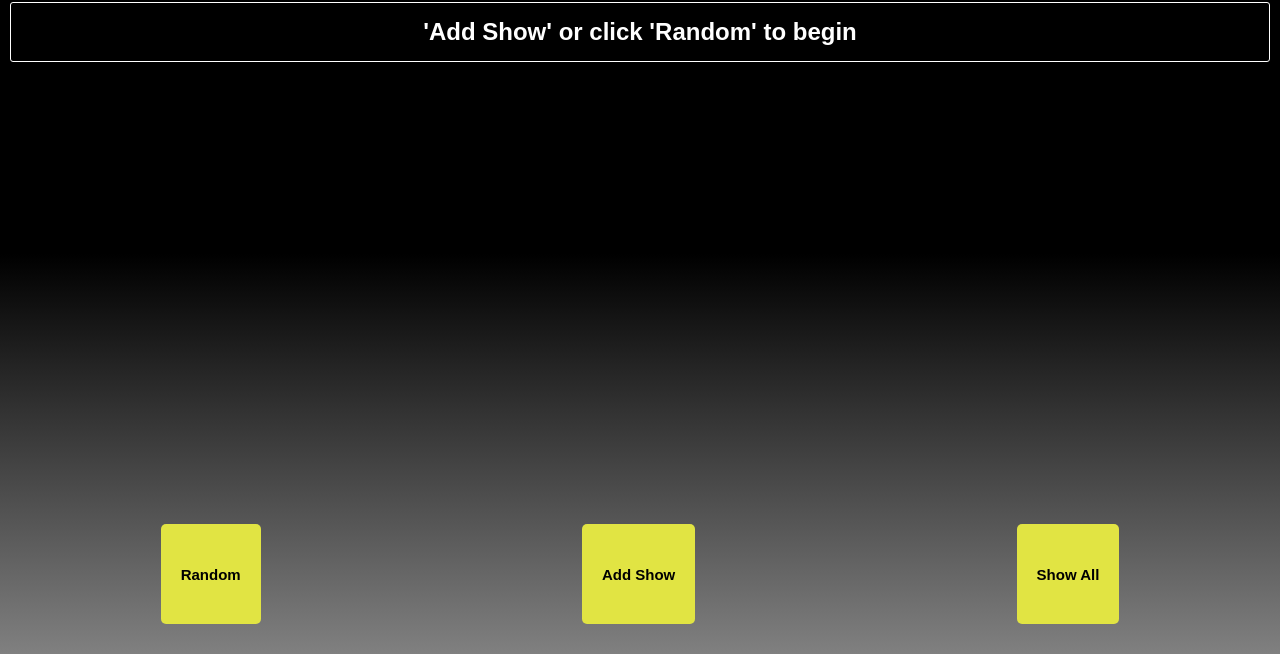
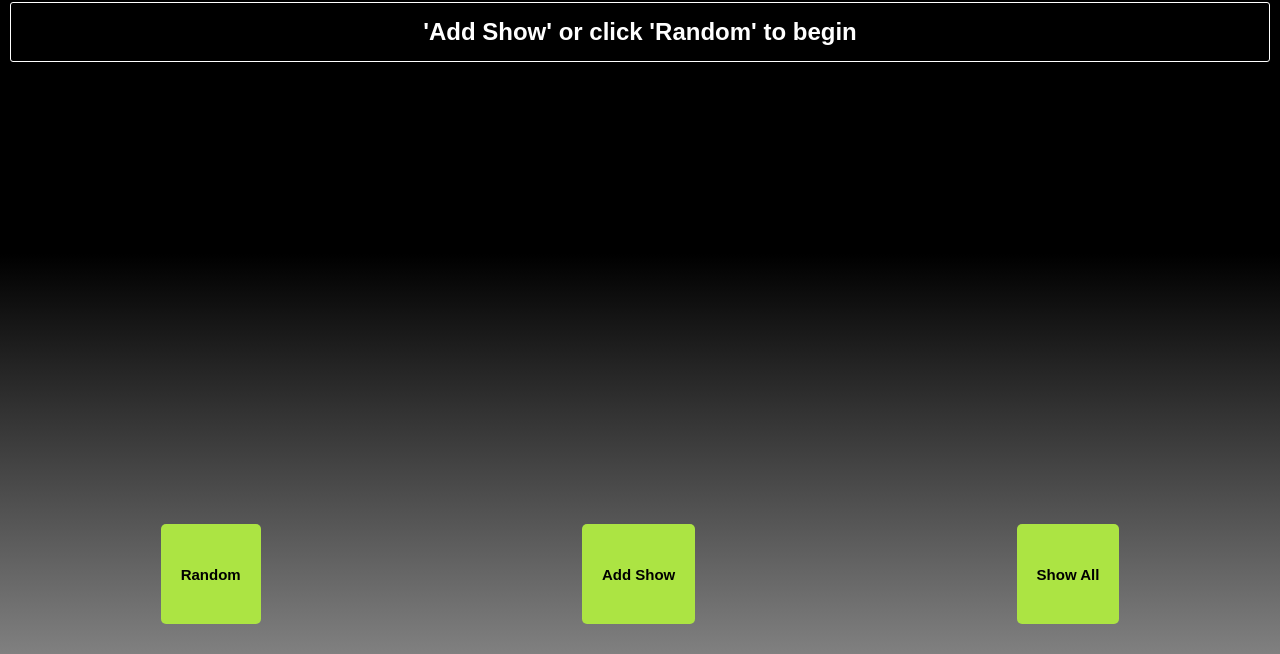
Before and after one commit to Peluchemoreno/Show-Picker, a plain HTML site: page homepage.html in a window 1280 px wide. Shown: the part 146-800 px from the top of the page. Drawn offline with Linux system fonts and the light colour scheme; a web font is replaced by a local one.

Commit message:
function buttons from yellow to green

```diff
--- a/style1.css
+++ b/style1.css
@@ -91,7 +91,7 @@ h1 {
   font-size: 10px;
   color: black;
   border-radius: 5px;
-  background: #e1e443;
+  background: #ace443;
   padding: 20px;
   transition: all 200ms ease-in-out;
   min-height: 100px;
```
